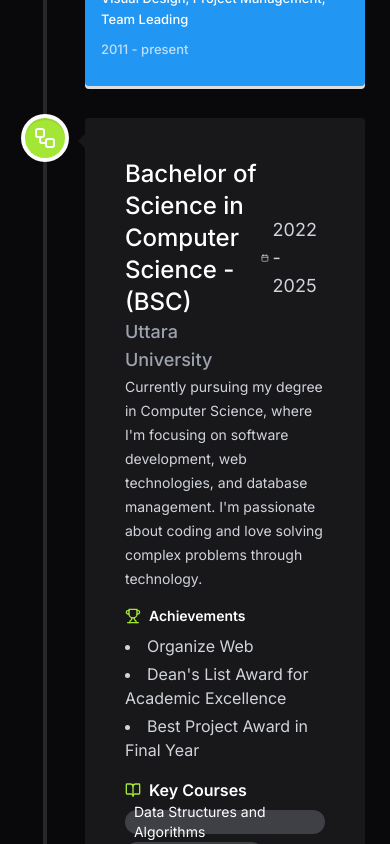
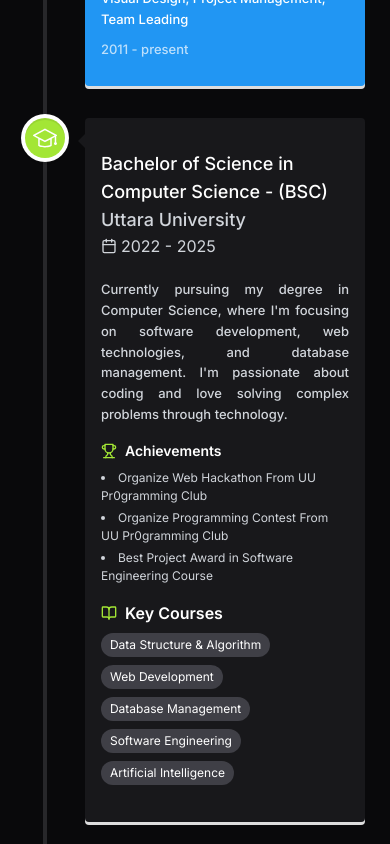
Before and after one commit to mh-shihan/my-portfolio, a React (Vite) app: page /about in a window 390 px wide. Shown: the part 1620-2464 px from the top of the page. Built offline with nearby package versions, Linux system fonts and the light colour scheme; no server answers.

Commit message:
Completed Education card

```diff
--- a/index.html
+++ b/index.html
@@ -16,7 +16,7 @@
     <script type="text/javascript">
       (function () {
         emailjs.init({
-          publicKey: import.meta.env.VITE_MAILJS_PUBLIC_KEY,
+          publicKey: "QoLliy2_EJnXIpRuQ",
         });
       })();
     </script>
--- a/src/pages/about/education/EducationCard.jsx
+++ b/src/pages/about/education/EducationCard.jsx
@@ -1,36 +1,38 @@
-import { Calendar, Star, Trophy, BookOpen } from "lucide-react";
+import { Calendar, Trophy, BookOpen } from "lucide-react";
 
 const EducationCard = () => {
   return (
-    <div className="text-white p-6 rounded-2xl  max-w-full mx-auto ">
-      <div className="flex justify-between ">
+    <div className="text-white px-0 md:px-6 pt-4 rounded-2xl  max-w-full mx-auto ">
+      <div className=" flex flex-col lg:flex-row justify-between">
         <h2 className="flex flex-col font-medium">
-          <span className="text-white text-2xl font-medium">
+          <span className="text-white text-lg md:text-2xl font-medium">
             Bachelor of Science in Computer Science - (BSC)
           </span>
-          <span className="text-lg text-gray-400">Uttara University</span>
+          <span className="text-lg text-gray-300 mb-0 lg:mb-4">
+            Uttara University
+          </span>
         </h2>
-        <div className="flex items-center text-lg text-gray-300 mb-4">
+        <div className="flex items-center text-base text-gray-300 mb-2 lg:mb-8">
           <Calendar className="w-4 h-4 mr-1" />
           <span>2022 - 2025</span>
         </div>
       </div>
-      <span className="pb-4 text-sm text-gray-300">
+      <p className="text-sm text-gray-300 text-justify">
         Currently pursuing my degree in Computer Science, where I'm focusing on
         software development, web technologies, and database management. I'm
         passionate about coding and love solving complex problems through
         technology.
-      </span>
+      </p>
 
       <div className="my-4">
         <h4 className="flex items-center text-sm font-semibold mb-2 text-white ">
           <Trophy className="w-4 h-4 mr-2 text-lime-400" />
           Achievements
         </h4>
-        <ul className="list-disc list-inside text-base text-gray-300 space-y-1">
-          <li>Organize Web </li>
-          <li>Dean's List Award for Academic Excellence</li>
-          <li>Best Project Award in Final Year</li>
+        <ul className="list-disc list-inside text-[12px] md:text-sm text-gray-300 space-y-1">
+          <li>Organize Web Hackathon From UU Pr0gramming Club</li>
+          <li>Organize Programming Contest From UU Pr0gramming Club</li>
+          <li>Best Project Award in Software Engineering Course</li>
         </ul>
       </div>
       <div>
@@ -40,7 +42,7 @@ const EducationCard = () => {
         </h4>
         <div className="flex flex-wrap gap-2">
           {[
-            "Data Structures and Algorithms",
+            "Data Structure & Algorithm",
             "Web Development",
             "Database Management",
             "Software Engineering",
@@ -48,7 +50,7 @@ const EducationCard = () => {
           ].map((course, index) => (
             <span
               key={index}
-              className="badge bg-zinc-700 border-none text-white py-3"
+              className="badge bg-zinc-700 border-none text-[12px] md:text-base text-white py-3"
             >
               {course}
             </span>
--- a/src/pages/about/education/Educations.jsx
+++ b/src/pages/about/education/Educations.jsx
@@ -6,6 +6,7 @@ import "react-vertical-timeline-component/style.min.css";
 import SectionTitle from "../../../shared/SectionTitle";
 import { SchoolIcon, StarIcon, WorkflowIcon } from "lucide-react";
 import EducationCard from "./EducationCard";
+import { SlGraduation } from "react-icons/sl";
 
 const Educations = () => {
   const educationData = [
@@ -68,7 +69,7 @@ const Educations = () => {
           contentStyle={{ background: "rgb(24, 24, 27)", color: "#ffff" }}
           contentArrowStyle={{ borderRight: "7px solid  rgb(24, 24, 27)" }}
           iconStyle={{ background: "rgb(163, 230, 53)", color: "#fff" }}
-          icon={<WorkflowIcon />}
+          icon={<SlGraduation />}
         >
           <EducationCard></EducationCard>
         </VerticalTimelineElement>
--- /dev/null
+++ b/src/pages/dashboard-pages/AddCertificate.jsx
@@ -0,0 +1,5 @@
+const AddCertificate = () => {
+  return <div></div>;
+};
+
+export default AddCertificate;
```
Also changed, not shown: src/layouts/Dashboard.jsx (added).
